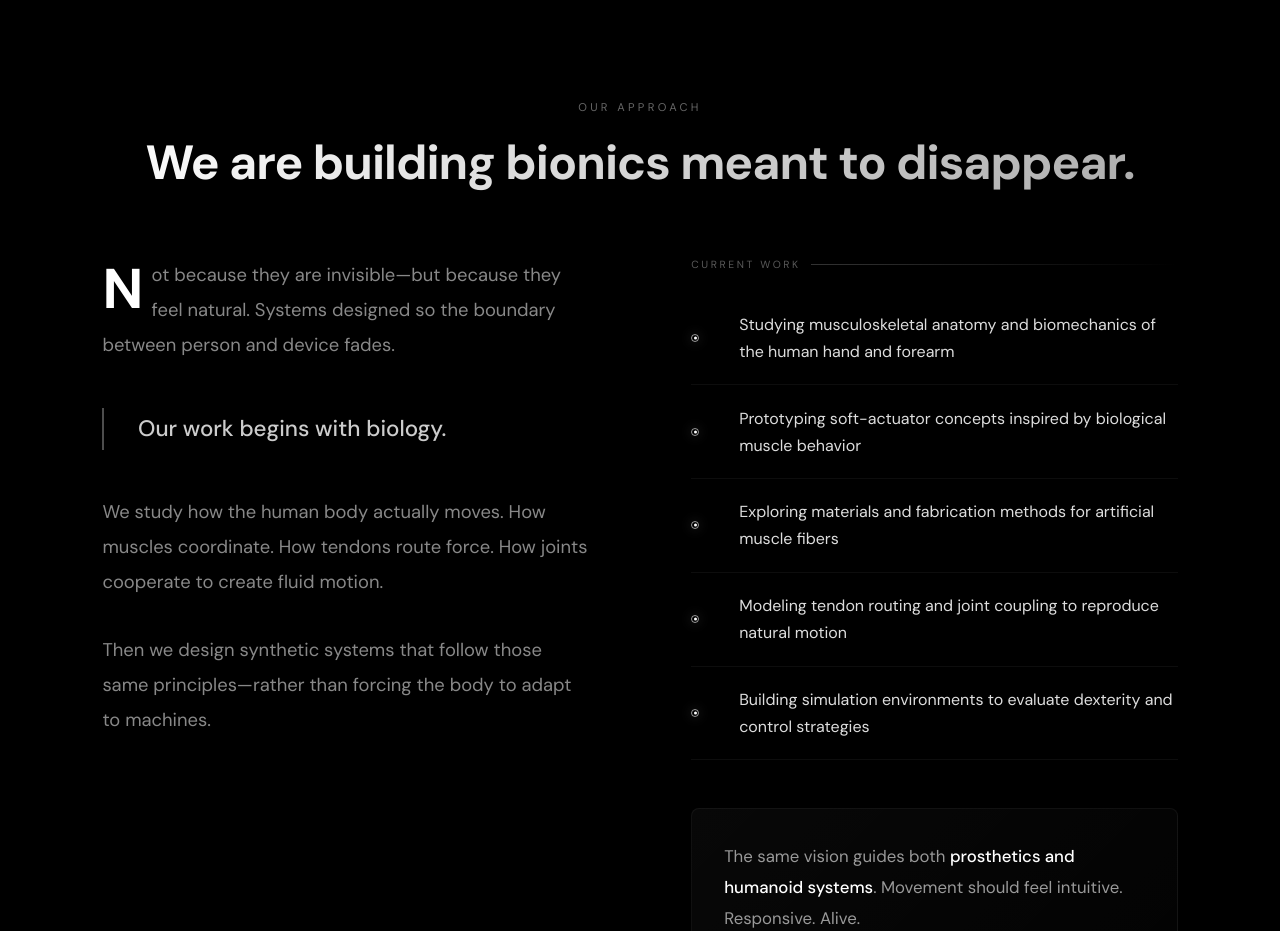
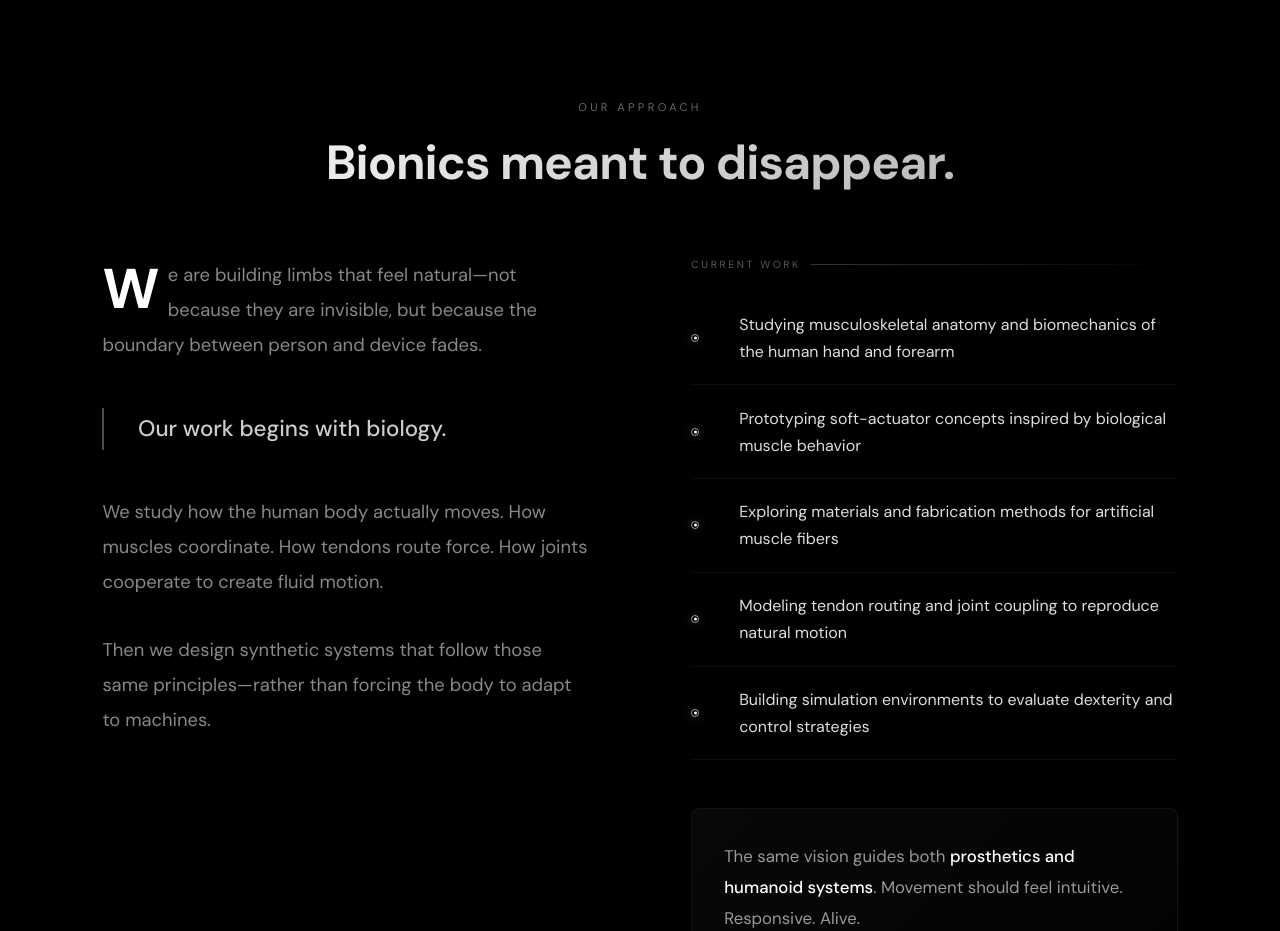
Before and after one commit to rohangeorgeeapen-afk/chynex2, a plain HTML site: page site/index.html in a window 1280 px wide. Shown: the part 3220-4151 px from the top of the page. Drawn offline with Linux system fonts and the light colour scheme; animation ran at ten frames a second.

Commit message:
Fix approach section - restructure for proper drop-cap

```diff
--- a/site/index.html
+++ b/site/index.html
@@ -1247,13 +1247,13 @@
     <section class="building">
         <div class="building-header reveal">
             <span class="building-label">Our Approach</span>
-            <h2 class="building-title">We are building bionics meant to disappear.</h2>
+            <h2 class="building-title">Bionics meant to disappear.</h2>
         </div>
 
         <div class="building-grid">
             <div class="building-philosophy">
-                <p class="reveal stagger-1">Not because they are invisible—but because they feel natural. Systems
-                    designed so the boundary between person and device fades.</p>
+                <p class="reveal stagger-1">We are building limbs that feel natural—not because they are invisible, but
+                    because the boundary between person and device fades.</p>
 
                 <p class="building-emphasis reveal stagger-2">Our work begins with biology.</p>
 
```
